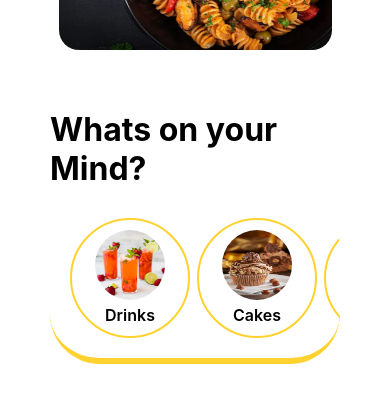
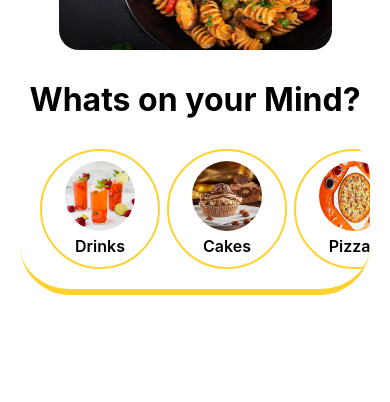
Before and after one commit to Rupendra0026/little-Chef, a React (Create React App) app: page / in a window 390 px wide. Shown: the part 1043-1445 px from the top of the page. After the commit the page ends 1358 px from the top, so only its background shows below. Built offline with nearby package versions, Linux system fonts and the light colour scheme.

Commit message:
changes 3 menu corousel

```diff
--- a/src/components/DataSets/ItemsList.js
+++ b/src/components/DataSets/ItemsList.js
@@ -59,7 +59,7 @@ export const foodItems = [
   { name: 'Item47', price: 680, category: 'cakes', type: 'veg' ,img:cakes},
   { name: 'Item48', price: 440, category: 'pizzas', type: 'non veg',img:pizza },
   { name: 'Item49', price: 760, category: 'icecreams', type: 'veg' ,img:icecreams},
-  { name: 'Item50', price: 590, category: 'biriyani', type: 'non veg',img:biriyani },
+  { name: 'Item50', price: 590, category: 'biriyani', type: 'non veg',img:biriyani }
 ];
 
 // export const uniqueCategories = [...new Set(foodItems.map(item => item.category))];
--- a/src/components/Menu/Menu.css
+++ b/src/components/Menu/Menu.css
@@ -82,6 +82,9 @@
 }
 
 @media screen and (max-width:580px) {
+    .menu-corousel{
+        margin: 20px;
+    }
     .mainn{
         width: 100%;
     }
```
